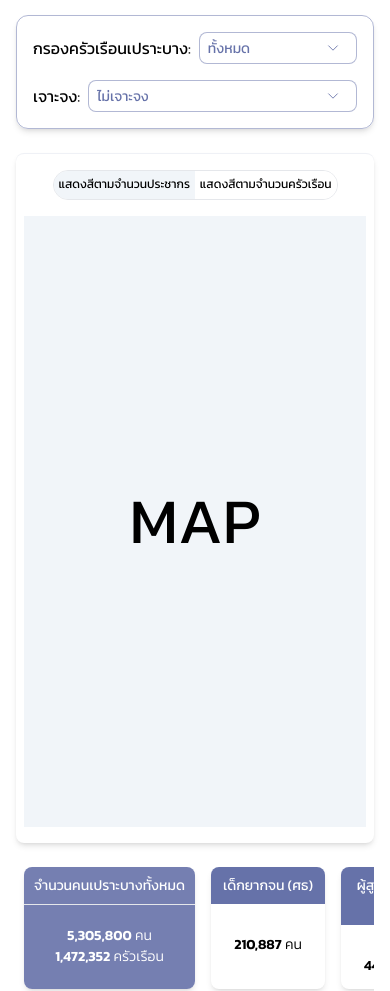
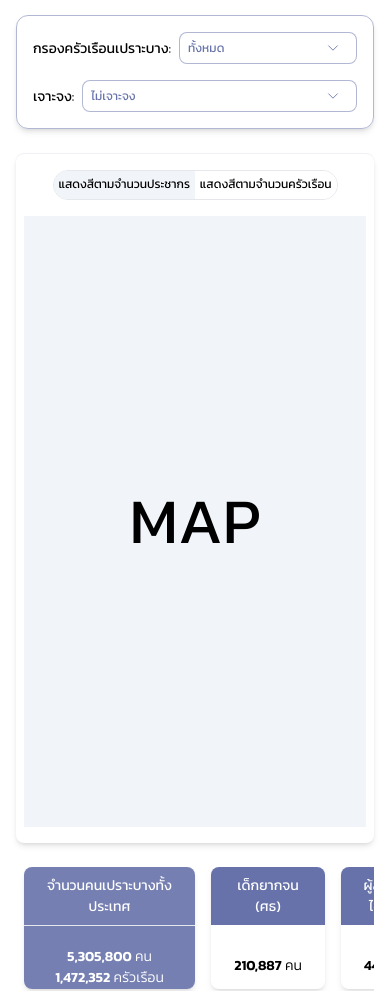
Before and after one commit to ppsis14/TPMAP_fragile_v2, a website built with Vite: page index.html in a window 390 px wide. Shown: the part 137-1128 px from the top of the page. Built offline with nearby package versions, Linux system fonts and the light colour scheme.

Commit message:
edit word in card and resize filter label

```diff
--- a/index.html
+++ b/index.html
@@ -35,16 +35,16 @@
           <img src="/TPMAP-logo.png" class="h-4 md:h-5" />
         </div>
 
-        <!-- select data -->
+        <!-- filter -->
         <div
           class="text-base p-4 gap-4 grid grid-cols-1 md:grid-cols-2 grid-flow-row max-w-6xl mx-auto border border-[#6672a9]/50 w-full rounded-xl shadow-md justify-center items-center"
         >
           <div class="flex space-x-2 justify-center items-center">
-            <p class="flex-none">กรองครัวเรือนเปราะบาง:</p>
+            <p class="flex-none text-sm md:text-base">กรองครัวเรือนเปราะบาง:</p>
             <div
               class="text-[#6672a9] text-sm flex w-full bg-white border border-[#6672a9]/50 h-8 rounded-lg px-2 items-center"
             >
-              <p class="w-full">ทั้งหมด</p>
+              <p class="w-full text-xs md:text-sm">ทั้งหมด</p>
               <svg
                 xmlns="http://www.w3.org/2000/svg"
                 fill="none"
@@ -63,11 +63,11 @@
           </div>
 
           <div class="flex space-x-2 justify-center items-center">
-            <p class="flex-none">เจาะจง:</p>
+            <p class="flex-none text-sm md:text-base">เจาะจง:</p>
             <div
               class="text-[#6672a9] text-sm flex w-full bg-white border border-[#6672a9]/50 h-8 rounded-lg px-2 items-center"
             >
-              <p class="w-full">ไม่เจาะจง</p>
+              <p class="w-full text-xs md:text-sm">ไม่เจาะจง</p>
               <svg
                 xmlns="http://www.w3.org/2000/svg"
                 fill="none"
@@ -123,9 +123,9 @@
               class="text-white flex-none md:flex-auto h-full w-3/6 md:w-full bg-[#6672a9]/90 rounded-lg shadow-md"
             >
               <p
-                class="border-b p-2 text-center h-fit lg:h-2/6 rounded-lg rounded-b-none text-sm md:text-base"
+                class="border-b py-2 px-4 text-center h-fit lg:h-2/6 rounded-lg rounded-b-none text-sm md:text-base"
               >
-                จำนวนคนเปราะบางทั้งหมด
+                จำนวนคนเปราะบางทั้งประเทศ
               </p>
               <div
                 class="w-full h-4/6 flex flex-col justify-center items-center font-light"
@@ -144,7 +144,7 @@
               class="flex-none md:flex-auto h-full w-2/6 md:w-full bg-white rounded-lg shadow-md"
             >
               <p
-                class="p-2 text-white bg-[#6672a9] text-center h-fit lg:h-2/6 rounded-lg rounded-b-none text-sm md:text-base"
+                class="py-2 px-4 text-white bg-[#6672a9] text-center h-fit lg:h-2/6 rounded-lg rounded-b-none text-sm md:text-base"
               >
                 เด็กยากจน (ศธ)
               </p>
@@ -160,7 +160,7 @@
               class="flex-none md:flex-auto h-full w-2/6 md:w-full bg-white rounded-lg shadow-md"
             >
               <p
-                class="p-2 text-white bg-[#6672a9] text-center h-fit lg:h-2/6 rounded-lg rounded-b-none text-sm md:text-base"
+                class="py-2 px-4 text-white bg-[#6672a9] text-center h-fit lg:h-2/6 rounded-lg rounded-b-none text-sm md:text-base"
               >
                 ผู้สูงอายุที่ไม่ได้รับเบี้ยฯ
               </p>
@@ -176,7 +176,7 @@
               class="flex-none md:flex-auto h-full w-2/6 md:w-full bg-white rounded-lg shadow-md"
             >
               <p
-                class="p-2 text-white bg-[#6672a9] text-center h-fit lg:h-2/6 rounded-lg rounded-b-none text-sm md:text-base"
+                class="py-2 px-4 text-white bg-[#6672a9] text-center h-fit lg:h-2/6 rounded-lg rounded-b-none text-sm md:text-base"
               >
                 ผู้พิการที่ไม่ได้รับเบี้ยฯ
               </p>
@@ -192,7 +192,7 @@
               class="flex-none md:flex-auto h-full w-2/6 md:w-full bg-white rounded-lg shadow-md"
             >
               <p
-                class="p-2 text-white bg-[#6672a9] text-center h-fit lg:h-2/6 rounded-lg rounded-b-none text-sm md:text-base"
+                class="py-2 px-4 text-white bg-[#6672a9] text-center h-fit lg:h-2/6 rounded-lg rounded-b-none text-sm md:text-base"
               >
                 ผู้ป่วยเรื้อรังที่ช่วยเหลือตัวเองไม่ได้
               </p>
@@ -208,7 +208,7 @@
               class="flex-none md:flex-auto h-full w-2/6 md:w-full bg-white rounded-lg shadow-md"
             >
               <p
-                class="p-2 text-white bg-[#6672a9] text-center h-fit lg:h-2/6 rounded-lg rounded-b-none text-sm md:text-base"
+                class="py-2 px-4 text-white bg-[#6672a9] text-center h-fit lg:h-2/6 rounded-lg rounded-b-none text-sm md:text-base"
               >
                 ครัวเรือนที่บ้านไม่มั่นคง
               </p>
```
